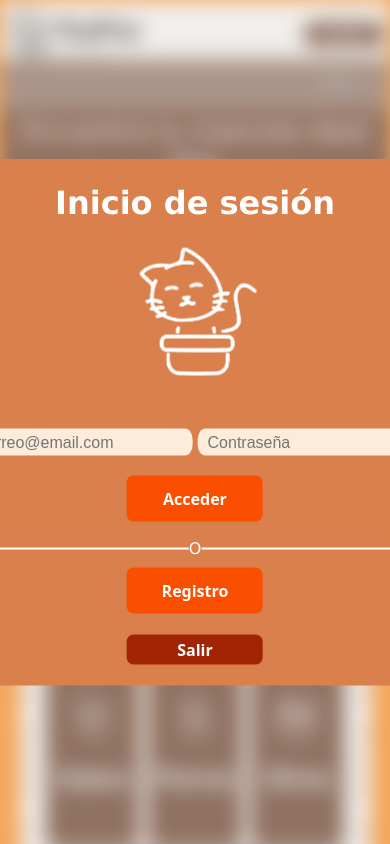
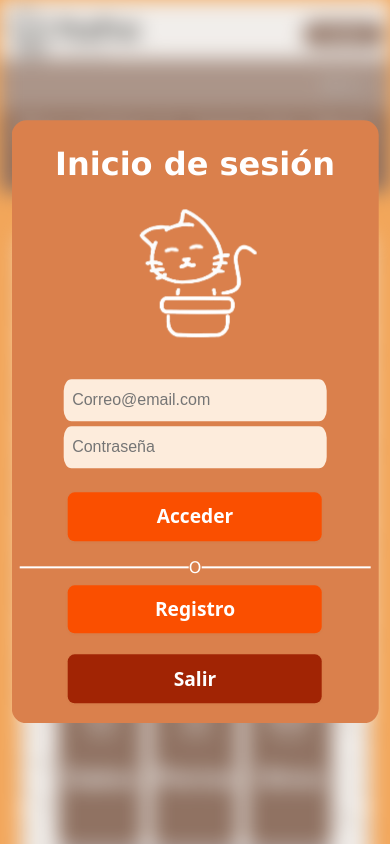
Before and after one commit to RoyGV401/PetPot, a plain HTML site: page index.html in a window 390 px wide. Both pictures are taken after a click on the button "Acceder". Shown: the top 844 px of the page. Drawn offline with Linux system fonts and the light colour scheme.

Commit message:
cambios en css

```diff
--- a/index.html
+++ b/index.html
@@ -2,6 +2,8 @@
 <html lang="en">
   <head>
     <meta charset="UTF-8" />
+    <meta name="viewport" content="width=device-width, initial-scale=1">
+
     <meta name="viewport" content="width=device-width, initial-scale=1.0" />
     <title>Petpot</title>
     <script type="module" src="main.js"></script>
@@ -82,7 +84,7 @@
           </div>
           <h2 class="big_title">Explora mascotas cerca de ti</h2>
           <div id="bottom_buttons" class="auto_margin">
-              <table>
+              <table class="huge_table">
                   <tr>
                       <th>
                           <button class="main_button" id="checkCats"><img src="resources/cat_logo_white.png"><p>Gatos</p></button>
--- a/mystyle.css
+++ b/mystyle.css
@@ -240,10 +240,17 @@ aside p {
     }
 }
 
+.huge_table th
+{
+    width: 22vw
+}
+
+
 @media(max-width: 677px) {
     li a {
         display: none;
     }
+
 
     .menu {
         display: block;
@@ -397,7 +404,6 @@ h2 {
     margin-bottom: 0%;
     font-size: 2.5vw;
 }
-
 
 
 #div_perro hr {
@@ -604,6 +610,7 @@ hBig {
         max-width: 100%;
     }
 
+
     .image-logo-container {
         flex: 1;
     }
@@ -650,6 +657,11 @@ turn_orange {
     margin-right: auto;
     width:  fit-content;
     text-align: center;
+}
+
+.image-logo-container
+{
+    text-align: left;
 }
 
 #bottom_buttons{
@@ -803,27 +815,7 @@ th {
 
 
 
-.div_login{
-    border-style: none;
-    ---background-image: url(resources/patas-removebg-preview.png);
-    background-color: rgb(218, 128, 76);
-    width: max-content;
-    padding-bottom: 5vmin;
-    padding-top: 1%;
-    padding-left: 2vw;
-    padding-right: 2vw;
-    position: fixed;
-    top: 50%;
 
-    align-content: center;
-    color: white;
-    left: 50%;
-    transform: translate(-50%, -50%);
-    overflow: hidden;
-    z-index: 9999999;
-    border-radius: 15px;
-
-}
 
 #login_warning
 {
@@ -914,32 +906,27 @@ th {
     }
 }
 #btn_log{
-    margin-left: 35%;
     width: 30%;
     margin-bottom: 0;
 }
 
 #btn_acceder_login{
-    margin-left: 35%;
     width: 30%;
     margin-bottom: 0;
 }
 
 #btn_regis{
-    margin-left: 35%;
     width: 30%;
     margin-bottom: 0;
 }
 
 
 #btn_cancel_login{
-    margin-left: 35%;
     width: 30%;
     margin-bottom: 0;
 }
 
 #btn_confirm_register{
-    margin-left: 35%;
     width: 30%;
     margin-bottom: 0;
 }
@@ -1016,6 +1003,30 @@ th {
     border-bottom: 5px solid black;
     transition: 0.5s;
 }
+.div_login{
+    border-style: none;
+    ---background-image: url(resources/patas-removebg-preview.png);
+    background-color: rgb(218, 128, 76);
+    width: max-content;
+    max-width: 90%;
+    text-align: center;
+    padding-bottom: 5vmin;
+    padding-top: 1%;
+    padding-left: 2vw;
+    padding-right: 2vw;
+    position: fixed;
+    top: 50%;
+
+    align-content: center;
+    color: white;
+    left: 50%;
+    transform: translate(-50%, -50%);
+    overflow: hidden;
+    z-index: 9999999;
+    border-radius: 15px;
+
+}
+
 .div_login:has([type="password"]:focus) .cortina{
     height: 70%;
 
@@ -1041,3 +1052,49 @@ th {
     margin-right: auto;
 
 }
+
+@media only screen and (max-width: 768px) {
+
+    .div_login input{
+
+        margin-bottom: 0.5vh;
+        width: 70%;
+        padding: 1vh;
+    }
+
+    #btn_log{
+        width: 73%;
+        height: 6vh;
+        font-size: larger;
+        margin-bottom: 0;
+    }
+
+    #btn_acceder_login{
+        width: 73%;
+        height: 6vh;
+        font-size: larger;
+        margin-bottom: 0;
+    }
+
+    #btn_regis{
+        width: 73%;
+        height: 6vh;
+        font-size: larger;
+        margin-bottom: 0;
+    }
+
+
+    #btn_cancel_login{
+        width: 73%;
+        height: 6vh;
+        font-size: larger;
+        margin-bottom: 0;
+    }
+
+    #btn_confirm_register{
+        width: 73%;
+        height: 6vh;
+        font-size: larger;
+        margin-bottom: 0;
+    }
+}
```
